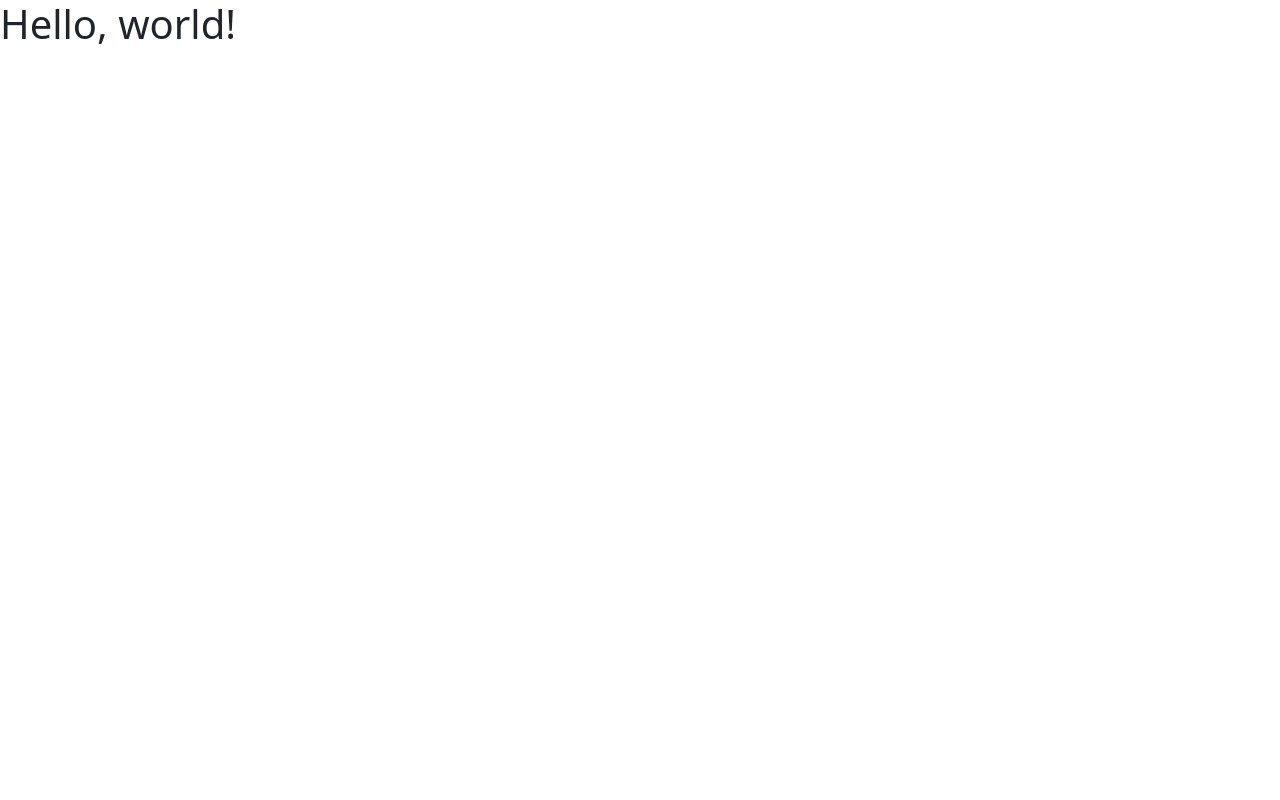
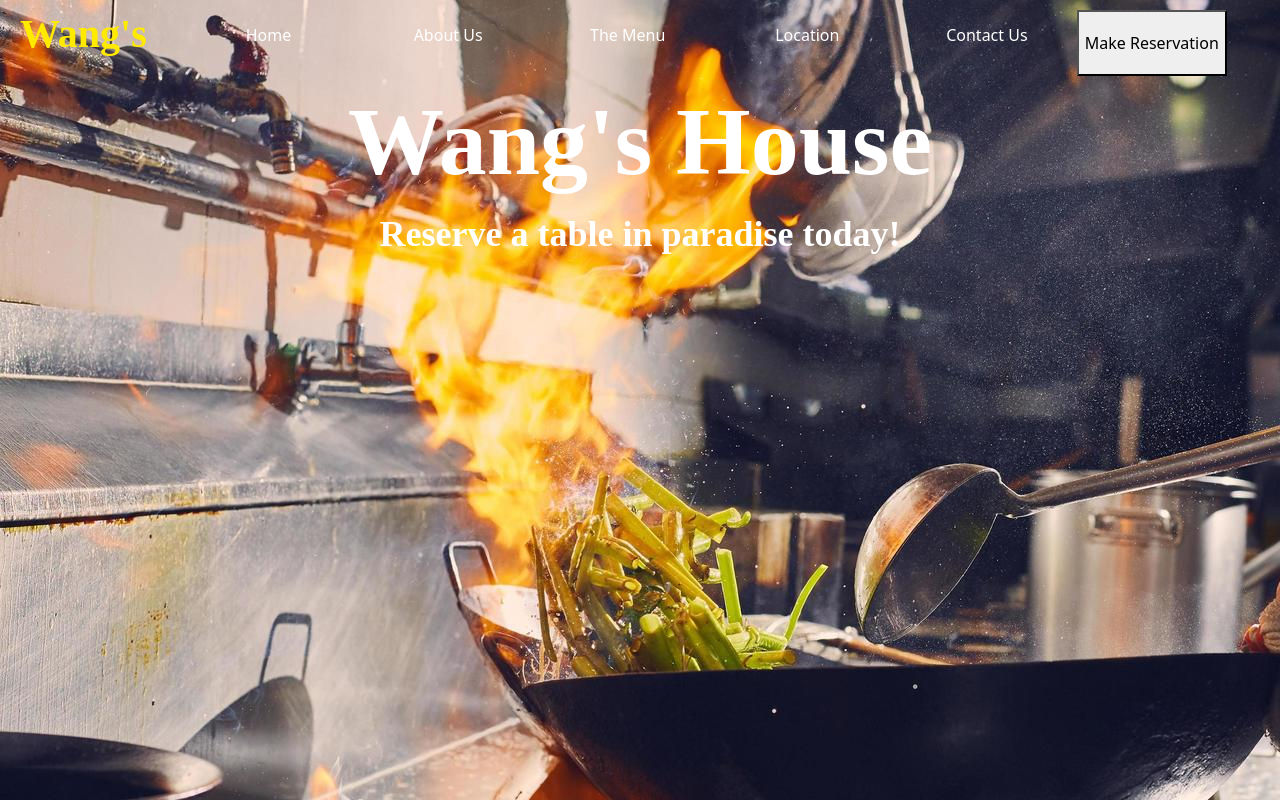
Before and after one commit to jutinwang/Wangs-House, a plain HTML site: page index.html in a window 1280 px wide. Drawn offline with nearby package versions, Linux system fonts and the light colour scheme; files whose address does not match are found by name.

Commit message:
Home page setup

```diff
--- a/index.html
+++ b/index.html
@@ -4,11 +4,29 @@
     <meta charset="utf-8">
     <meta name="viewport" content="width=device-width, initial-scale=1">
     <title>Bootstrap demo</title>
+    <link rel="stylesheet" href="styles.css">
     <link href="https://cdn.jsdelivr.net/npm/bootstrap@5.2.3/dist/css/bootstrap.min.css" rel="stylesheet" integrity="sha384-rbsA2VBKQhggwzxH7pPCaAqO46MgnOM80zW1RWuH61DGLwZJEdK2Kadq2F9CUG65" crossorigin="anonymous">
+    <script src="https://cdn.jsdelivr.net/npm/bootstrap@5.2.3/dist/js/bootstrap.bundle.min.js" integrity="sha384-kenU1KFdBIe4zVF0s0G1M5b4hcpxyD9F7jL+jjXkk+Q2h455rYXK/7HAuoJl+0I4" crossorigin="anonymous"></script>
   </head>
 
   <body>
-    <h1>Hello, world!</h1>
-    <script src="https://cdn.jsdelivr.net/npm/bootstrap@5.2.3/dist/js/bootstrap.bundle.min.js" integrity="sha384-kenU1KFdBIe4zVF0s0G1M5b4hcpxyD9F7jL+jjXkk+Q2h455rYXK/7HAuoJl+0I4" crossorigin="anonymous"></script>
+    <div class="header">
+      <h1 class="logo">Wang's</h1>
+
+      <ul>
+        <li><a href="index.html">Home</a></li>
+        <li><a href="aboutus.html">About Us</a></li>
+        <li><a href="menu.html">The Menu</a></li>
+        <li><a href="location.html">Location</a></li>
+        <li><a href="contact.html">Contact Us</a></li>
+      </ul>
+
+      <button type="button">Make Reservation</button>
+    </div>
+
+    <div class="homeBody">
+      <p class="title">Wang's House</p>
+      <p class="slogan">Reserve a table in paradise today!</p>
+    </div>
   </body>
 </html>
--- a/styles.css
+++ b/styles.css
@@ -0,0 +1,67 @@
+body {
+    background-image: url("/Users/justinwang/Fourth Year/SEG3125/Wangs-House/images/home_background.jpg");
+}
+
+.header {
+    display: flex;        /* Enables flexbox */
+    /* justify-content: space-between;  */
+    padding: 10px 20px;   /* Adds spacing */
+}
+
+.logo {
+    flex-shrink: 0;
+    color: #FFEA00;
+    font-family: "Inknut Antiqua";
+    font-size: 40px;
+    font-style: normal;
+    font-weight: 700;
+    line-height: normal;
+}
+
+ul {
+    display: table;
+    margin: 0;
+    padding: 0;
+    width: 75%; /* Sets how big the nav bar stretches */
+  }
+
+li {
+    display: table-cell;
+    padding: 5px 0; /* Sets the padding from the top */
+    position: relative;
+    text-align: center;
+    vertical-align: middle;
+    width: 20%;
+}
+
+a {
+    display: inline-block;
+    padding: 8px;
+    color: white !important;
+}
+
+a:link {
+    text-decoration:none;
+}
+
+a:active {
+    color: blue !important;
+}
+
+.title {
+    font-size: 96px;
+    text-align: center;
+    color: white;
+    font-family: "Inknut Antique";
+    font-weight: 700;
+    line-height: normal;
+}
+
+.slogan {
+    font-size: 36px;
+    text-align: center;
+    color: white;
+    font-family: "Inknut Antique";
+    font-weight: 700;
+    line-height: normal;
+}
```
Also changed, not shown: aboutus.html (added), contact.html (added), images/home_background.jpg (added), location.html (added), menu.html (added).
